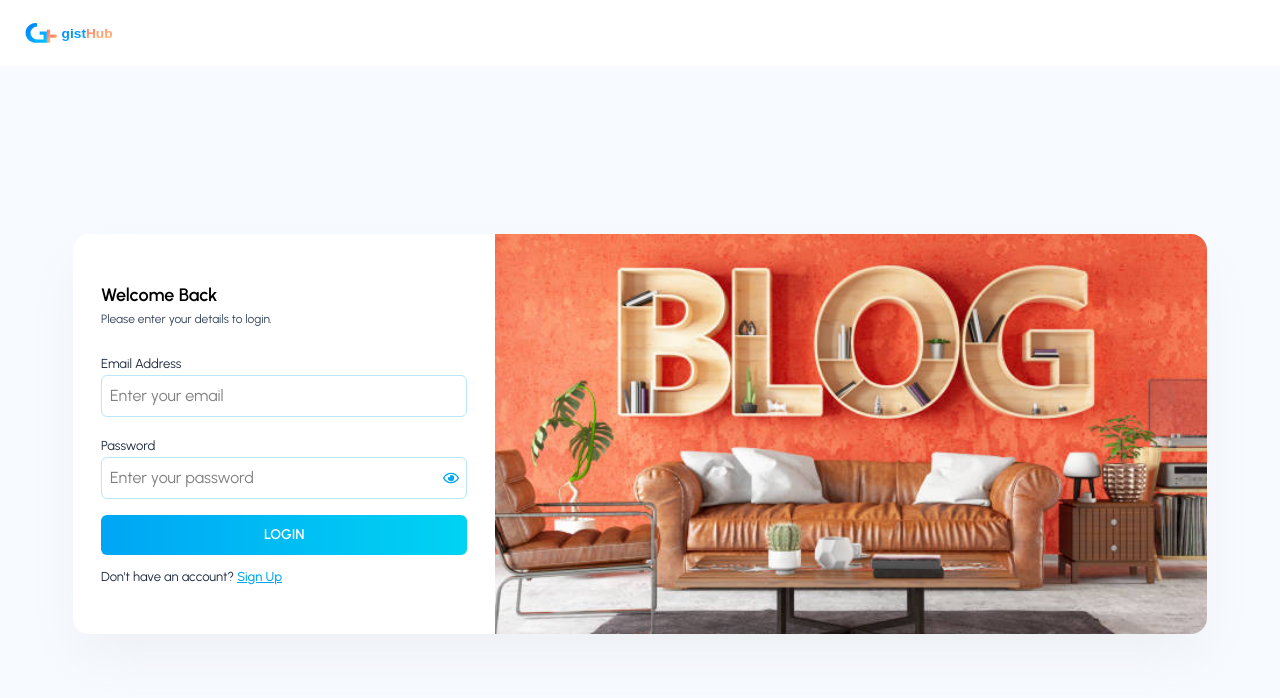
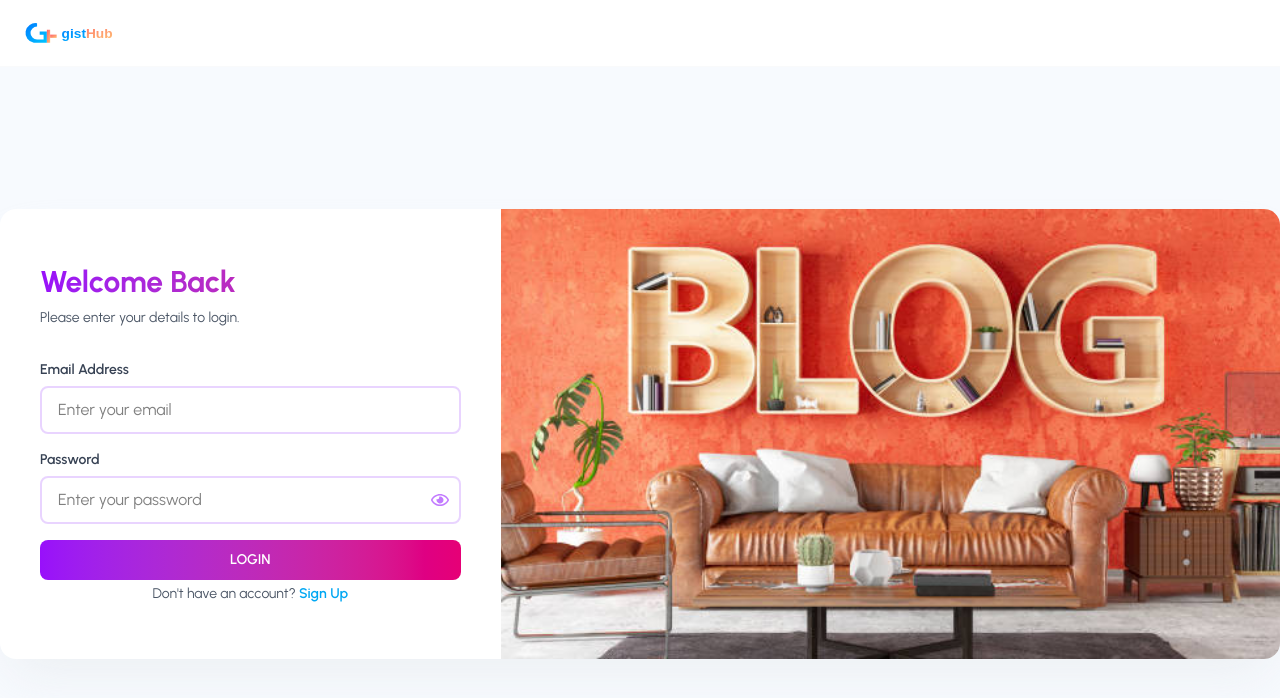
Before and after one commit to KayKay1992/EVERYgist, a React (Vite) app in the folder frontend/gist_hub/: page /admin-login in a window 1280 px wide. Shown: the top 698 px of the page. Built offline with nearby package versions, Linux system fonts and the light colour scheme.

Commit message:
change my styling for login and signup

```diff
--- a/frontend/gist_hub/src/components/Auth/Login.jsx
+++ b/frontend/gist_hub/src/components/Auth/Login.jsx
@@ -19,12 +19,12 @@ const Login = ({ setCurrentPage }) => {
   const handleLogin = async (e) => {
     e.preventDefault();
 
-    if(!validateEmail(email)){
+    if (!validateEmail(email)) {
       setError("Please enter a valid email address");
       return;
     }
 
-    if(!password){
+    if (!password) {
       setError("Please enter your password");
       return;
     }
@@ -32,25 +32,30 @@ const Login = ({ setCurrentPage }) => {
     setError(""); //clear previous errors
 
     //Login API call
-    try{
-      const response = await axiosInstance.post(API_PATHS.AUTH.LOGIN, { email, password });
+    try {
+      const response = await axiosInstance.post(API_PATHS.AUTH.LOGIN, {
+        email,
+        password,
+      });
 
-      const {token, role } = response.data;
-      if(token){
+      const { token, role } = response.data;
+      if (token) {
         localStorage.setItem("token", token);
         updateUser(response.data);
 
         //Navigate based on role
-        if(role === "admin"){
-           setOpenAuthForm(false);
+        if (role === "admin") {
+          setOpenAuthForm(false);
           navigate("/admin/dashboard");
         }
         setOpenAuthForm(false);
-
       }
-
-    }catch(error){
-      if(error.response && error.response.data && error.response.data.message){
+    } catch (error) {
+      if (
+        error.response &&
+        error.response.data &&
+        error.response.data.message
+      ) {
         setError(error.response.data.message);
       } else {
         setError("An error occurred during login. Please try again.");
@@ -58,13 +63,17 @@ const Login = ({ setCurrentPage }) => {
     }
   };
   return (
-    <div className="flex items-center">
-      <div className="w-[90vw] md:w-[33vw] p-7 flex flex-col justify-center">
-        <h3 className="text-lg font-semibold text-black">Welcome Back</h3>
-        <p className="text-xs text-slate-700 mt-0.5 mb-6 ">
-          Please enter your details to login.
-        </p>
-        <form className="" onSubmit={handleLogin}>
+    <div className="flex items-center min-h-[450px]">
+      <div className="w-[90vw] md:w-[40vw] p-10 flex flex-col justify-center">
+        <div className="mb-8">
+          <h3 className="text-3xl font-bold bg-linear-to-r from-purple-600 to-pink-600 bg-clip-text text-transparent mb-2">
+            Welcome Back
+          </h3>
+          <p className="text-sm text-gray-600">
+            Please enter your details to login.
+          </p>
+        </div>
+        <form className="space-y-4" onSubmit={handleLogin}>
           <Input
             type="email"
             label="Email Address"
@@ -79,14 +88,19 @@ const Login = ({ setCurrentPage }) => {
             onChange={({ target }) => setPassword(target.value)}
             placeholder="Enter your password"
           />
-          {error && <p className="text-red-600 text-xs pb-2.5">{error}</p>}
-          <button type="submit" className="btn-primary">
+          {error && (
+            <div className="bg-red-50 border-l-4 border-red-500 p-3 rounded-md">
+              <p className="text-red-700 text-sm">{error}</p>
+            </div>
+          )}
+          <button type="submit" className="btn-primary w-full">
             LOGIN
           </button>
-          <p className="text-[13px] text-slate-800 mt-3">
+          <p className="text-sm text-gray-600 text-center">
             Don't have an account?{" "}
             <button
-              className="font-medium text-primary underline cursor-pointer"
+              type="button"
+              className="font-semibold text-primary hover:underline cursor-pointer"
               onClick={() => {
                 setCurrentPage("signup");
               }}
@@ -96,12 +110,11 @@ const Login = ({ setCurrentPage }) => {
           </p>
         </form>
       </div>
-      <div className="hidden md:block ">
+      <div className="hidden md:block">
         <img
           src={AUTH_IMG}
           alt="auth-img"
-          className="
-        h-[400px]"
+          className="h-[450px] w-auto object-cover"
         />
       </div>
     </div>
--- a/frontend/gist_hub/src/components/Auth/SignUp.jsx
+++ b/frontend/gist_hub/src/components/Auth/SignUp.jsx
@@ -83,19 +83,20 @@ const SignUp = ({ setCurrentPage }) => {
     }
   };
   return (
-    <div className="flex items-center h-auto md:h-[520px]">
-      <div className="w-[90vw] md:w-[43vw] p-7 flex flex-col justify-center">
-        <h3 className="text-lg font-semibold text-black">
-          {" "}
-          Create an account{" "}
-        </h3>
-        <p className="text-xs text-slate-700 mt-0.5 mb-6">
-          Please fill in the details below to create an account.
-        </p>
+    <div className="flex items-center min-h-[520px]">
+      <div className="w-[90vw] md:w-[45vw] p-10 flex flex-col justify-center">
+        <div className="mb-6">
+          <h3 className="text-3xl font-bold bg-linear-to-r from-blue-600 to-purple-600 bg-clip-text text-transparent mb-2">
+            Create an account
+          </h3>
+          <p className="text-sm text-gray-600">
+            Please fill in the details below to create an account.
+          </p>
+        </div>
 
-        <form className="" onSubmit={handleSignUp}>
+        <form className="space-y-4" onSubmit={handleSignUp}>
           <ProfilePhotoSelector image={profilePic} setImage={setProfilePic} />
-          <div className="grid grid-cols-1 md:grid-cols-2 gap-5 ">
+          <div className="grid grid-cols-1 md:grid-cols-2 gap-4">
             <Input
               value={fullName}
               onChange={({ target }) => setFullName(target.value)}
@@ -128,15 +129,20 @@ const SignUp = ({ setCurrentPage }) => {
               placeholder="Enter admin access token"
             />
           </div>
-          {error && <p className="text-red-500 text-xs pb-2.5">{error}</p>}
-          <button type="submit" className="btn-primary mt-4">
+          {error && (
+            <div className="bg-red-50 border-l-4 border-red-500 p-3 rounded-md">
+              <p className="text-red-700 text-sm">{error}</p>
+            </div>
+          )}
+          <button type="submit" className="btn-primary w-full mt-4">
             Sign Up
           </button>
 
-          <p className="text-[13px] text-slate-800 mt-3">
+          <p className="text-sm text-gray-600 text-center">
             Already have an account?{" "}
             <button
-              className="font-medium text-primary underline cursor-pointer"
+              type="button"
+              className="font-semibold text-primary hover:underline cursor-pointer"
               onClick={() => setCurrentPage("login")}
             >
               Log In
@@ -144,8 +150,12 @@ const SignUp = ({ setCurrentPage }) => {
           </p>
         </form>
       </div>
-      <div className="hidden md:block ">
-        <img src={AUTH_IMG} alt="Login" className="h-[520px] w-[43vw]" />
+      <div className="hidden md:block">
+        <img
+          src={AUTH_IMG}
+          alt="Login"
+          className="h-[520px] w-auto object-cover"
+        />
       </div>
     </div>
   );
--- a/frontend/gist_hub/src/components/Inputs/Input.jsx
+++ b/frontend/gist_hub/src/components/Inputs/Input.jsx
@@ -1,41 +1,41 @@
-import React from 'react'
-import { useState } from 'react';
-import {FaRegEye, FaRegEyeSlash} from "react-icons/fa"
+import React from "react";
+import { useState } from "react";
+import { FaRegEye, FaRegEyeSlash } from "react-icons/fa";
 
-const Input = ({
-    type,
-    label,
-    value,
-    onChange,
-    placeholder
-}) => {
-    const [showPassword, setShowPassword] = useState(false);
-    const togglePasswordVisibility = () => {
-        setShowPassword(!showPassword);
-    };
+const Input = ({ type, label, value, onChange, placeholder }) => {
+  const [showPassword, setShowPassword] = useState(false);
+  const togglePasswordVisibility = () => {
+    setShowPassword(!showPassword);
+  };
   return (
-    <div className="mb-4">
-      <label className="text-[13px] text-slate-800">{label}</label>
+    <div>
+      <label className="block text-sm font-semibold text-gray-700 mb-1.5">
+        {label}
+      </label>
       <div className="relative">
         <input
           type={showPassword ? "text" : type}
           value={value}
           onChange={(e) => onChange(e)}
           placeholder={placeholder}
-          className="border border-sky-200 rounded-md p-2 w-full outline-none focus:border-sky-500 transition-colors"
+          className="border-2 border-purple-200 rounded-lg px-4 py-2.5 w-full outline-none focus:border-purple-500 focus:ring-2 focus:ring-purple-100 transition-all bg-white hover:border-purple-300"
         />
         {type === "password" && (
           <button
             type="button"
             onClick={togglePasswordVisibility}
-            className="absolute right-2 top-1/2 transform -translate-y-1/2 cursor-pointer text-primary"
+            className="absolute right-3 top-1/2 -translate-y-1/2 text-purple-400 hover:text-purple-600 transition-colors"
           >
-            {showPassword ? <FaRegEyeSlash  /> : <FaRegEye />}
+            {showPassword ? (
+              <FaRegEyeSlash className="text-lg" />
+            ) : (
+              <FaRegEye className="text-lg" />
+            )}
           </button>
         )}
       </div>
     </div>
-  )
-}
+  );
+};
 
-export default Input
+export default Input;
--- a/frontend/gist_hub/src/index.css
+++ b/frontend/gist_hub/src/index.css
@@ -1,7 +1,7 @@
 @import url("https://fonts.googleapis.com/css2?family=Poppins:ital,wght@0,100;0,200;0,300;0,400;0,500;0,600;0,700;0,800;0,900;1,100;1,200;1,300;1,400;1,500;1,600;1,700;1,800;1,900&family=Urbanist:ital,wght@0,100..900;1,100..900&display=swap");
 @import "tailwindcss";
 
-@theme{
+@theme {
   --font-display: "Urbanist", sans-serif;
   --breakpoint-3xl: 1920px;
   --color-primary: #00a7f3;
@@ -64,12 +64,11 @@
 }
 
 .btn-primary {
-  @apply w-full flex items-center justify-center gap-3 text-sm font-semibold text-white bg-linear-to-r from-sky-500 to-cyan-400 p-2.5 rounded-md my-1 transition-all hover:scale-[1.01] hover:text-white cursor-pointer;
+  @apply w-full flex items-center justify-center gap-3 text-sm font-semibold text-white bg-linear-to-r from-purple-600 to-pink-600 p-2.5 rounded-lg my-1 transition-all hover:from-purple-700 hover:to-pink-700 hover:shadow-lg hover:shadow-purple-200 cursor-pointer;
 }
 
-
 .btn-small {
-  @apply flex items-center justify-center gap-3 bg-linear-to-r from-sky-500 to-cyan-400 text-sm font-semibold text-white px-7 py-2 rounded-lg hover:bg-black hover:text-white transition-colors cursor-pointer hover:shadow-2xl hover:shadow-sky-200;
+  @apply flex items-center justify-center gap-3 bg-linear-to-r from-blue-600 to-purple-600 text-sm font-semibold text-white px-7 py-2 rounded-lg hover:from-blue-700 hover:to-purple-700 transition-all cursor-pointer hover:shadow-lg hover:shadow-purple-200;
 }
 
 .form-card {
```
Also changed, not shown: frontend/gist_hub/src/components/Inputs/ProfilePhotoSelector.jsx (+24 -25 lines), 2 other files (tests, documents, lock files or other folders).
